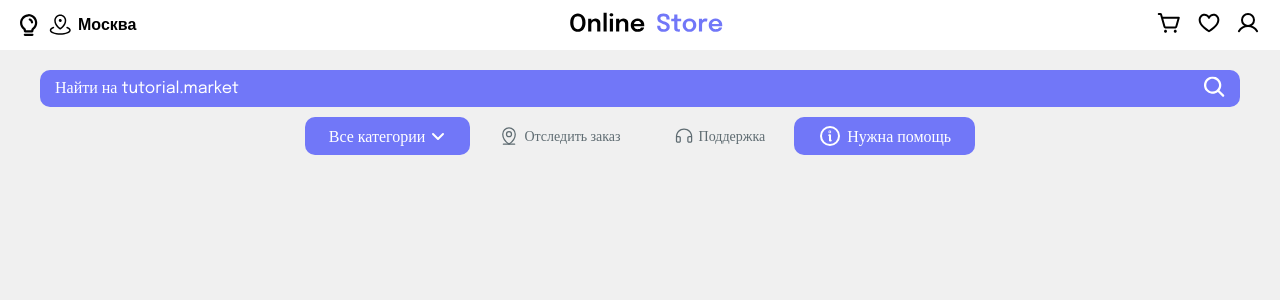
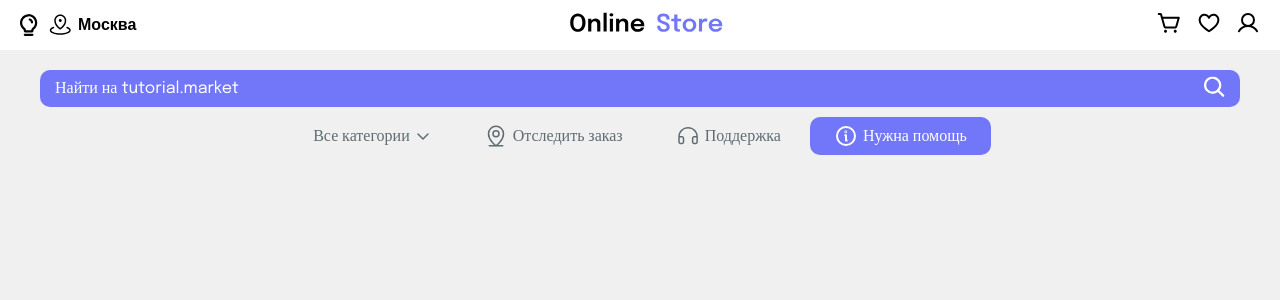
Before and after one commit to inlinera/twc-store, a React (Vite) app: page /help in a window 1280 px wide. Shown: the top 300 px of the page. Built offline with nearby package versions, Linux system fonts and the light colour scheme.

Commit message:
feat: breadcrumbs

```diff
--- a/package.json
+++ b/package.json
@@ -10,6 +10,8 @@
     "preview": "vite preview"
   },
   "dependencies": {
+    "mobx": "^6.13.7",
+    "mobx-react-lite": "^4.1.0",
     "react": "^19.1.0",
     "react-dom": "^19.1.0",
     "react-router-dom": "^7.6.2"
--- a/src/entities/product/components/main-block/ui/rates/index.tsx
+++ b/src/entities/product/components/main-block/ui/rates/index.tsx
@@ -5,8 +5,8 @@ export const ProductRating = () => {
   return (
     <div className={`${s.rating} df aic`}>
       <div className={`${s.stars} df aic`}>
-        {Array.from({ length: 5 }, () => (
-          <Star />
+        {Array.from({ length: 5 }, (_, id) => (
+          <Star key={id} />
         ))}
       </div>
       <b>4.7</b>
--- a/src/pages/home/index.tsx
+++ b/src/pages/home/index.tsx
@@ -1,5 +1,14 @@
+import { observer } from 'mobx-react-lite'
 import s from './index.module.scss'
+import { states } from '@/shared/stores/states'
+import { useEffect } from 'react'
 
-export const HomePage = () => {
+export const HomePage = observer(() => {
+  const { setPath } = states
+
+  useEffect(() => {
+    setPath(null)
+  }, [])
+
   return <div>index</div>
-}
+})
--- a/src/pages/product/index.tsx
+++ b/src/pages/product/index.tsx
@@ -2,6 +2,9 @@ import { ProductInfoBlock } from '@/entities/product/components/info-block'
 import { MainProductBlock } from '@/entities/product/components/main-block'
 import type { IProduct } from '@/shared/interfaces/IProduct'
 import s from './index.module.scss'
+import { observer } from 'mobx-react-lite'
+import { states } from '@/shared/stores/states'
+import { useEffect } from 'react'
 
 const product = {
   title: 'Футболка OnlineStore',
@@ -52,11 +55,17 @@ const product = {
   ),
 } as IProduct
 
-export const ProductPage = () => {
+export const ProductPage = observer(() => {
+  const { setPath } = states
+
+  useEffect(() => {
+    setPath([...product.path, product.title])
+  }, [])
+
   return (
     <div className={`${s.productPage} df fdc`}>
       <MainProductBlock {...product} />
       <ProductInfoBlock {...product} />
     </div>
   )
-}
+})
--- /dev/null
+++ b/src/shared/icons/House.tsx
@@ -0,0 +1,13 @@
+export const House = () => {
+  return (
+    <svg width="20" height="20" viewBox="0 0 20 20" fill="none" xmlns="http://www.w3.org/2000/svg">
+      <path
+        d="M11.875 16.2498V12.4998C11.875 12.334 11.8092 12.1751 11.6919 12.0579C11.5747 11.9406 11.4158 11.8748 11.25 11.8748H8.75C8.58424 11.8748 8.42527 11.9406 8.30806 12.0579C8.19085 12.1751 8.125 12.334 8.125 12.4998V16.2498C8.125 16.4156 8.05915 16.5745 7.94194 16.6917C7.82473 16.809 7.66576 16.8748 7.5 16.8748H3.75C3.58424 16.8748 3.42527 16.809 3.30806 16.6917C3.19085 16.5745 3.125 16.4156 3.125 16.2498V9.02324C3.1264 8.93674 3.14509 8.8514 3.17998 8.77224C3.21486 8.69308 3.26523 8.6217 3.32812 8.5623L9.57812 2.88261C9.69334 2.77721 9.84384 2.71875 10 2.71875C10.1562 2.71875 10.3067 2.77721 10.4219 2.88261L16.6719 8.5623C16.7348 8.6217 16.7851 8.69308 16.82 8.77224C16.8549 8.8514 16.8736 8.93674 16.875 9.02324V16.2498C16.875 16.4156 16.8092 16.5745 16.6919 16.6917C16.5747 16.809 16.4158 16.8748 16.25 16.8748H12.5C12.3342 16.8748 12.1753 16.809 12.0581 16.6917C11.9408 16.5745 11.875 16.4156 11.875 16.2498Z"
+        stroke="currentColor"
+        stroke-width="1.5"
+        stroke-linecap="round"
+        stroke-linejoin="round"
+      />
+    </svg>
+  )
+}
--- /dev/null
+++ b/src/shared/stores/states/index.ts
@@ -0,0 +1,12 @@
+import { makeAutoObservable } from 'mobx'
+
+class StatesStore {
+  constructor() {
+    makeAutoObservable(this)
+  }
+
+  path = null as string[] | null
+  setPath = (v: string[] | null) => (this.path = v)
+}
+
+export const states = new StatesStore()
--- /dev/null
+++ b/src/shared/ui/breadcrumbs/index.module.scss
@@ -0,0 +1,27 @@
+.breadcrumbs {
+  position: relative;
+  margin-top: 5px;
+  margin-bottom: 5px;
+  margin-right: auto;
+  gap: 5px;
+  color: var(--light-gray-color);
+
+  a {
+    color: var(--light-gray-color);
+  }
+
+  .btn {
+    gap: 5px;
+
+    svg,
+    svg path {
+      stroke: var(--light-gray-color);
+    }
+
+    button {
+      &.active {
+        color: var(--purple-color) !important;
+      }
+    }
+  }
+}
--- /dev/null
+++ b/src/shared/ui/breadcrumbs/index.tsx
@@ -0,0 +1,30 @@
+import { observer } from 'mobx-react-lite'
+import s from './index.module.scss'
+import { states } from '@/shared/stores/states'
+import { House } from '@/shared/icons/House'
+import { Link } from 'react-router-dom'
+
+export const Breadcrumbs = observer(() => {
+  const { path } = states
+
+  return (
+    <div className={`${s.breadcrumbs} df aic`}>
+      {path && (
+        <>
+          <House /> <Link to="/">Главная</Link>
+          <span>{'>'}</span>
+          {path.map((p, id) => {
+            const isActive = id === path.length - 1
+
+            return (
+              <div key={id} className={`${s.btn} df aic`}>
+                <button className={`${isActive ? s.active : ''}`}>{p}</button>
+                {!isActive && <span>{'>'}</span>}
+              </div>
+            )
+          })}
+        </>
+      )}
+    </div>
+  )
+})
--- a/src/widgets/layout/navigation/index.module.scss
+++ b/src/widgets/layout/navigation/index.module.scss
@@ -18,17 +18,40 @@
   .btns {
     gap: clamp(3px, 0.5vw, 5px);
 
-    button {
+    a {
+      height: clamp(32px, 4vw, 38px);
+      padding: clamp(8px, 1.5vw, 12px) clamp(16px, 2vw, 24px);
       border-radius: clamp(8px, 1vw, 10px);
       background-color: transparent;
       color: var(--light-gray-color) !important;
       gap: clamp(3px, 0.5vw, 5px);
       transition: all 0.3s;
+      display: flex;
+      align-items: center;
+      white-space: nowrap;
+      font-family: 'Public Sans', serif;
 
       svg,
       svg path {
         stroke: var(--light-gray-color) !important;
         transition: all 0.3s;
+      }
+
+      &.rowRev {
+        flex-direction: row-reverse;
+      }
+
+      &.active {
+        width: 100%;
+        background-color: var(--purple-color);
+        color: #fff !important;
+        border: clamp(1px, 0.2vw, 2px) solid var(--purple);
+
+        svg,
+        svg path {
+          stroke: #fff !important;
+          stroke-width: 2;
+        }
       }
 
       &:hover {
@@ -41,24 +64,5 @@
         }
       }
     }
-
-    .active {
-      width: 100%;
-      height: clamp(32px, 4vw, 38px);
-      background-color: var(--purple-color);
-      color: #fff !important;
-      border: clamp(1px, 0.2vw, 2px) solid var(--purple);
-      padding: clamp(8px, 1.5vw, 12px) clamp(16px, 2vw, 24px);
-      display: flex;
-      align-items: center;
-      white-space: nowrap;
-      font-family: 'Public Sans', serif;
-
-      svg,
-      svg path {
-        stroke: #fff !important;
-        stroke-width: 2;
-      }
-    }
   }
 }
--- a/src/widgets/layout/navigation/index.tsx
+++ b/src/widgets/layout/navigation/index.tsx
@@ -1,15 +1,16 @@
 import { Input } from '@/shared/ui/input'
 import s from './index.module.scss'
 import { Search } from '@/shared/icons/search'
-import { Button } from '@/shared/ui/button'
-import { useLocation } from 'react-router-dom'
+import { Link, useLocation } from 'react-router-dom'
 import { MapPinLine } from '@/shared/icons/mappinline'
 import { Headphones } from '@/shared/icons/headphones'
 import { Info } from '@/shared/icons/info'
 import { CaretDown } from '@/shared/icons/caretdown'
 import type { ILinkButton } from '@/shared/interfaces/ILinkButton'
+import { Breadcrumbs } from '@/shared/ui/breadcrumbs'
 
 const btns: ILinkButton[] = [
+  { title: 'Все категории', path: '/', icon: <CaretDown /> },
   { title: 'Отследить заказ', path: '/order', icon: <MapPinLine /> },
   { title: 'Поддержка', path: '/support', icon: <Headphones /> },
   { title: 'Нужна помощь', path: '/help', icon: <Info /> },
@@ -30,25 +31,24 @@ export const Navigation = () => {
         }
       />
       <div className={`${s.btns} df aic`}>
-        <Button className={s.active}>
-          Все категории <CaretDown />
-        </Button>
-        {btns.map(b => {
-          const isActive = pathname === b.path
+        {btns.map((b, id) => {
+          const isReverse = id === 0 ? s.rowRev : ''
+          const isActive = pathname === b.path || (pathname.startsWith('/product') && id === 0)
 
           if (isActive)
             return (
-              <Button className={s.active}>
+              <Link to={b.path} className={`${s.active} df ${isReverse ? s.rowRev : ''}`} key={id}>
                 {b.icon} {b.title}
-              </Button>
+              </Link>
             )
           return (
-            <Button>
+            <Link to={b.path} className={`df ${isReverse ? s.rowRev : ''}`} key={id}>
               {b.icon} {b.title}
-            </Button>
+            </Link>
           )
         })}
       </div>
+      <Breadcrumbs />
     </nav>
   )
 }
```
Also changed, not shown: 1 other file (tests, documents, lock files or other folders).
